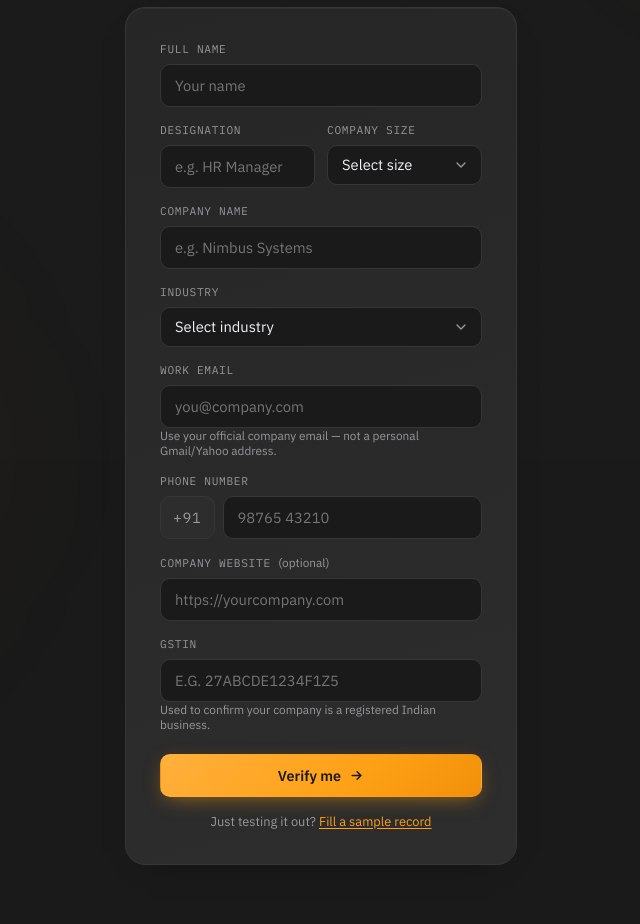
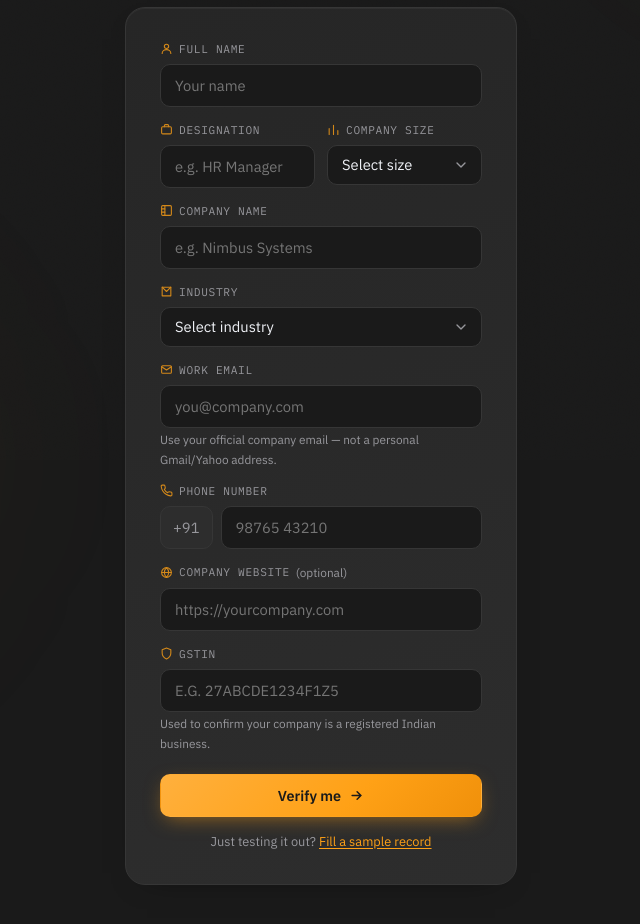
Before and after one commit to SwapnanilTripathy/SIH, a plain HTML site: page verify_recruiter.html in a window 1280 px wide. Shown: the part 340-1264 px from the top of the page, without its empty margins (319-959 px from the left). Drawn offline with Linux system fonts and the light colour scheme.

Commit message:
Update verify_recruiter.html

```diff
--- a/verify_recruiter.html
+++ b/verify_recruiter.html
@@ -128,16 +128,19 @@
   .verify-form{ display:flex; flex-direction:column; gap:0; }
   .field-row{ display:flex; gap:12px; }
   .field-row .field{ flex:1; min-width:0; }
-  .verify-form label{
-    display:block; margin-bottom:16px; font-family:var(--font-m); font-size:0.7rem;
+  .verify-form label{ display:block; margin-bottom:16px; }
+  .field-label{
+    display:flex; align-items:center; gap:6px; font-family:var(--font-m); font-size:0.7rem;
     text-transform:uppercase; letter-spacing:0.06em; color:var(--muted);
   }
+  .field-label svg{ width:13px; height:13px; flex:none; color:var(--brand); opacity:0.8; }
   .verify-form select, .verify-form input{
     display:block; width:100%; margin-top:8px; padding:11px 14px; border-radius:10px;
     border:1px solid var(--border); background:var(--bg); color:var(--ink);
     font-family:var(--font-b); font-size:0.92rem;
-    transition:border-color .2s var(--ease), box-shadow .2s var(--ease);
+    transition:border-color .2s var(--ease), box-shadow .2s var(--ease), background .2s var(--ease);
   }
+  .verify-form select:hover, .verify-form input:hover{ border-color:#474747; }
   .verify-form select:focus, .verify-form input:focus{
     outline:none; border-color:var(--brand); box-shadow:0 0 0 3px rgba(255,161,22,0.15);
   }
@@ -146,6 +149,16 @@
     background-repeat:no-repeat; background-position:right 12px center; background-size:16px; padding-right:38px;
   }
   .field-hint{ margin:6px 0 0; font-size:0.74rem; color:var(--muted); text-transform:none; letter-spacing:0; font-family:var(--font-b); }
+  .field-wrap{ position:relative; }
+  .field-check{
+    position:absolute; right:12px; top:50%; transform:translateY(-50%) scale(0.6); width:18px; height:18px;
+    border-radius:50%; background:rgba(0,184,163,0.2); color:var(--tag-green);
+    display:flex; align-items:center; justify-content:center; opacity:0;
+    transition:opacity .2s var(--ease-pop), transform .2s var(--ease-pop);
+  }
+  .field-check svg{ width:11px; height:11px; }
+  .field-wrap.valid .field-check{ opacity:1; transform:translateY(-50%) scale(1); }
+  .field-wrap.valid input{ border-color:rgba(0,184,163,0.4); padding-right:38px; }
   .phone-field{ display:flex; gap:8px; margin-top:8px; }
   .phone-code{
     flex:none; display:flex; align-items:center; padding:0 12px;
@@ -171,10 +184,14 @@
   .verify-panel[data-panel="success"], .verify-panel[data-panel="notfound"]{ text-align:center; }
   .verify-result-icon{
     width:54px; height:54px; border-radius:50%; display:flex; align-items:center; justify-content:center;
-    margin:0 auto 18px;
+    margin:0 auto 18px; animation:resultPop .45s var(--ease-pop) both;
   }
+  @keyframes resultPop{ from{ transform:scale(0.4); opacity:0; } to{ transform:scale(1); opacity:1; } }
   .verify-result-icon.good{ background:rgba(0,184,163,0.16); border:1px solid rgba(0,184,163,0.4); color:var(--tag-green); }
-  .verify-result-icon.bad{ background:rgba(255,55,95,0.14); border:1px solid rgba(255,55,95,0.4); color:var(--tag-red); }
+  .verify-result-icon.good svg{ stroke-dasharray:1; stroke-dashoffset:1; animation:drawCheck .5s var(--ease) .25s forwards; }
+  @keyframes drawCheck{ to{ stroke-dashoffset:0; } }
+  .verify-result-icon.bad{ background:rgba(255,55,95,0.14); border:1px solid rgba(255,55,95,0.4); color:var(--tag-red); animation:resultPop .45s var(--ease-pop) both, shakeX .4s var(--ease) .25s; }
+  @keyframes shakeX{ 0%,100%{ transform:translateX(0); } 25%{ transform:translateX(-4px); } 75%{ transform:translateX(4px); } }
   .verify-panel h3{ font-family:var(--font-d); font-weight:600; font-size:1.25rem; margin:0 0 8px; color:var(--ink); }
   .verify-result-sub{
     font-size:0.9rem; line-height:1.55; color:var(--muted); margin:0 auto 22px; max-width:340px;
@@ -256,15 +273,18 @@
     <div class="verify-card" id="verifyCard">
       <div class="verify-panel active" data-panel="form">
         <form class="verify-form" id="verifyForm">
-          <label>Full name
+          <label>
+            <span class="field-label"><svg viewBox="0 0 24 24" fill="none" stroke="currentColor" stroke-width="2" stroke-linecap="round" stroke-linejoin="round"><circle cx="12" cy="8" r="4"/><path d="M4 21c0-4 3.6-7 8-7s8 3 8 7"/></svg>Full name</span>
             <input type="text" id="fName" required placeholder="Your name" autocomplete="off">
           </label>
 
           <div class="field-row">
-            <label class="field">Designation
+            <label class="field">
+              <span class="field-label"><svg viewBox="0 0 24 24" fill="none" stroke="currentColor" stroke-width="2" stroke-linecap="round" stroke-linejoin="round"><rect x="3" y="7" width="18" height="13" rx="2"/><path d="M8 7V5a2 2 0 0 1 2-2h4a2 2 0 0 1 2 2v2"/></svg>Designation</span>
               <input type="text" id="fDesignation" required placeholder="e.g. HR Manager">
             </label>
-            <label class="field">Company size
+            <label class="field">
+              <span class="field-label"><svg viewBox="0 0 24 24" fill="none" stroke="currentColor" stroke-width="2" stroke-linecap="round" stroke-linejoin="round"><path d="M4 21V10M12 21V4M20 21v-7"/></svg>Company size</span>
               <select id="fSize" required>
                 <option value="" disabled selected>Select size</option>
                 <option>1–10</option>
@@ -277,12 +297,14 @@
             </label>
           </div>
 
-          <label>Company name
+          <label>
+            <span class="field-label"><svg viewBox="0 0 24 24" fill="none" stroke="currentColor" stroke-width="2" stroke-linecap="round" stroke-linejoin="round"><rect x="3" y="3" width="18" height="18" rx="2"/><line x1="9" y1="3" x2="9" y2="21"/><line x1="3" y1="9" x2="9" y2="9"/><line x1="3" y1="15" x2="9" y2="15"/></svg>Company name</span>
             <input type="text" id="fCompany" required placeholder="e.g. Nimbus Systems" autocomplete="off" list="companySuggestions">
             <datalist id="companySuggestions"></datalist>
           </label>
 
-          <label>Industry
+          <label>
+            <span class="field-label"><svg viewBox="0 0 24 24" fill="none" stroke="currentColor" stroke-width="2" stroke-linecap="round" stroke-linejoin="round"><path d="M4 4h16v16H4z"/><path d="M4 4l8 8 8-8"/></svg>Industry</span>
             <select id="fIndustry" required>
               <option value="" disabled selected>Select industry</option>
               <option>Cloud Infrastructure</option>
@@ -298,24 +320,31 @@
             </select>
           </label>
 
-          <label>Work email
+          <label>
+            <span class="field-label"><svg viewBox="0 0 24 24" fill="none" stroke="currentColor" stroke-width="2" stroke-linecap="round" stroke-linejoin="round"><rect x="3" y="5" width="18" height="14" rx="2"/><path d="M3 7l9 6 9-6"/></svg>Work email</span>
             <input type="email" id="fEmail" required placeholder="you@company.com">
             <span class="field-hint">Use your official company email — not a personal Gmail/Yahoo address.</span>
           </label>
 
-          <label>Phone number
+          <label>
+            <span class="field-label"><svg viewBox="0 0 24 24" fill="none" stroke="currentColor" stroke-width="2" stroke-linecap="round" stroke-linejoin="round"><path d="M22 16.9v3a2 2 0 0 1-2.2 2 19.8 19.8 0 0 1-8.6-3 19.5 19.5 0 0 1-6-6 19.8 19.8 0 0 1-3-8.7A2 2 0 0 1 4.1 2h3a2 2 0 0 1 2 1.7c.1 1 .3 2 .6 3a2 2 0 0 1-.5 2L8 10a16 16 0 0 0 6 6l1.3-1.2a2 2 0 0 1 2-.5c1 .3 2 .5 3 .6a2 2 0 0 1 1.7 2Z"/></svg>Phone number</span>
             <div class="phone-field">
               <span class="phone-code">+91</span>
               <input type="tel" id="fPhone" required pattern="[6-9][0-9]{9}" maxlength="10" placeholder="98765 43210">
             </div>
           </label>
 
-          <label>Company website <span class="field-hint" style="display:inline">(optional)</span>
+          <label>
+            <span class="field-label"><svg viewBox="0 0 24 24" fill="none" stroke="currentColor" stroke-width="2" stroke-linecap="round" stroke-linejoin="round"><circle cx="12" cy="12" r="9"/><path d="M3 12h18M12 3c2.5 2.5 4 5.7 4 9s-1.5 6.5-4 9c-2.5-2.5-4-5.7-4-9s1.5-6.5 4-9Z"/></svg>Company website <span class="field-hint" style="display:inline;margin:0;">(optional)</span></span>
             <input type="url" id="fWebsite" placeholder="https://yourcompany.com">
           </label>
 
-          <label>GSTIN
-            <input type="text" id="fGstin" required maxlength="15" placeholder="e.g. 27ABCDE1234F1Z5" style="text-transform:uppercase;">
+          <label>
+            <span class="field-label"><svg viewBox="0 0 24 24" fill="none" stroke="currentColor" stroke-width="2" stroke-linecap="round" stroke-linejoin="round"><path d="M12 2 4 5v6c0 5 3.4 8.8 8 11 4.6-2.2 8-6 8-11V5Z"/></svg>GSTIN</span>
+            <div class="field-wrap">
+              <input type="text" id="fGstin" required maxlength="15" placeholder="e.g. 27ABCDE1234F1Z5" style="text-transform:uppercase;">
+              <span class="field-check"><svg viewBox="0 0 24 24" fill="none" stroke="currentColor" stroke-width="3" stroke-linecap="round" stroke-linejoin="round"><path d="M5 13l4 4L19 7"/></svg></span>
+            </div>
             <span class="field-hint">Used to confirm your company is a registered Indian business.</span>
           </label>
 
@@ -334,7 +363,7 @@
 
       <div class="verify-panel" data-panel="success">
         <div class="verify-result-icon good">
-          <svg viewBox="0 0 24 24" fill="none" stroke="currentColor" stroke-width="2.6" stroke-linecap="round" stroke-linejoin="round"><path d="M5 13l4 4L19 7"/></svg>
+          <svg viewBox="0 0 24 24" fill="none" stroke="currentColor" stroke-width="2.6" stroke-linecap="round" stroke-linejoin="round"><path pathLength="1" d="M5 13l4 4L19 7"/></svg>
         </div>
         <h3>You're verified</h3>
         <p class="verify-result-sub">This matches a registered company on file.</p>
@@ -386,6 +415,14 @@
     companySuggestions.appendChild(opt);
   });
 
+  var fGstin = document.getElementById('fGstin');
+  var gstinWrap = fGstin.closest('.field-wrap');
+  var GSTIN_PATTERN = /^[0-9]{2}[A-Z]{5}[0-9]{4}[A-Z][1-9A-Z]Z[0-9A-Z]$/;
+  fGstin.addEventListener('input', function () {
+    var valid = GSTIN_PATTERN.test(fGstin.value.trim().toUpperCase());
+    gstinWrap.classList.toggle('valid', valid);
+  });
+
   var card = document.getElementById('verifyCard');
   var panels = card.querySelectorAll('.verify-panel');
 
@@ -421,6 +458,7 @@
     document.getElementById('fPhone').value = '9' + Math.floor(100000000 + Math.random() * 899999999);
     document.getElementById('fWebsite').value = 'https://' + sample.company.toLowerCase().replace(/\s+/g, '') + '.com';
     document.getElementById('fGstin').value = sample.gstin;
+    fGstin.dispatchEvent(new Event('input'));
   });
 
   document.getElementById('verifyForm').addEventListener('submit', function (e) {
@@ -450,6 +488,7 @@
   card.querySelectorAll('[data-action="reset"]').forEach(function (btn) {
     btn.addEventListener('click', function () {
       document.getElementById('verifyForm').reset();
+      gstinWrap.classList.remove('valid');
       crossfadeTo('form');
     });
   });
```
